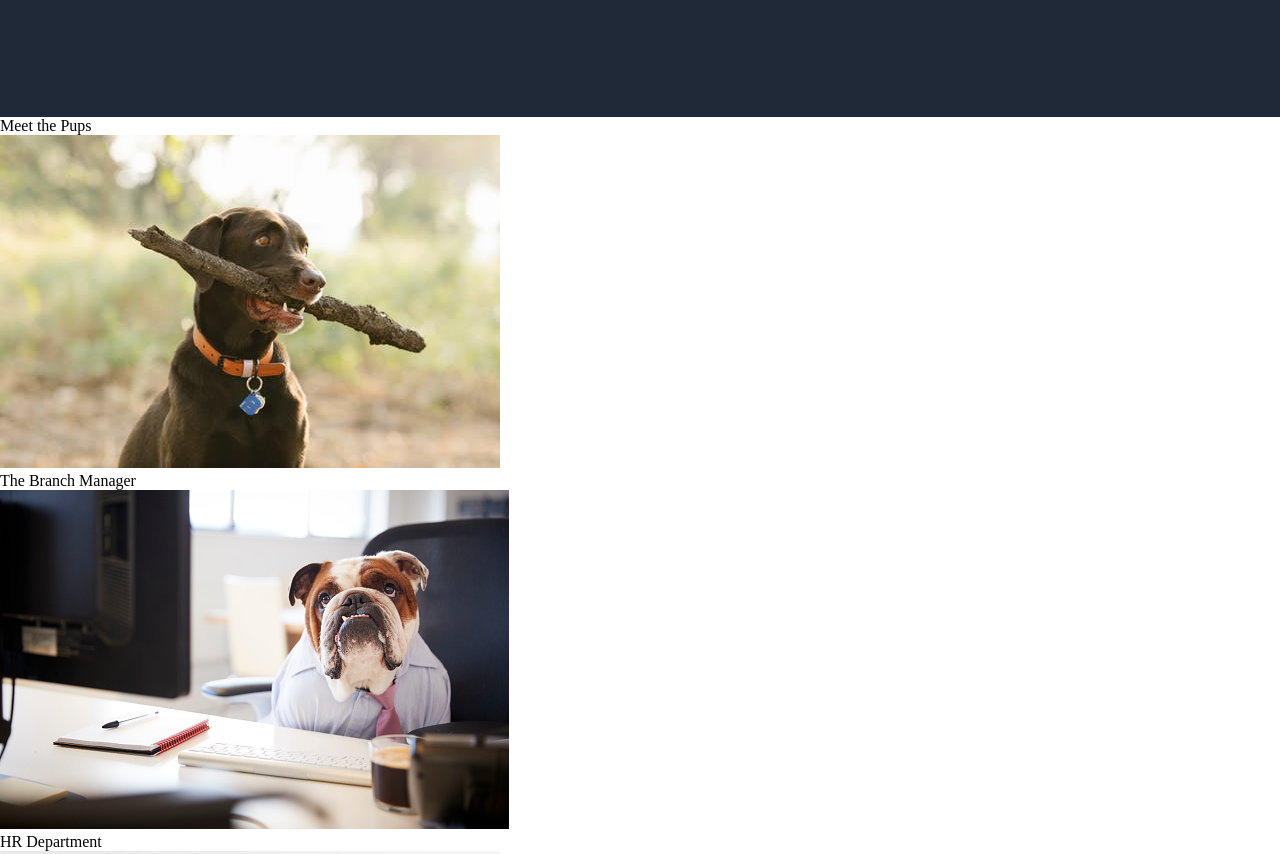
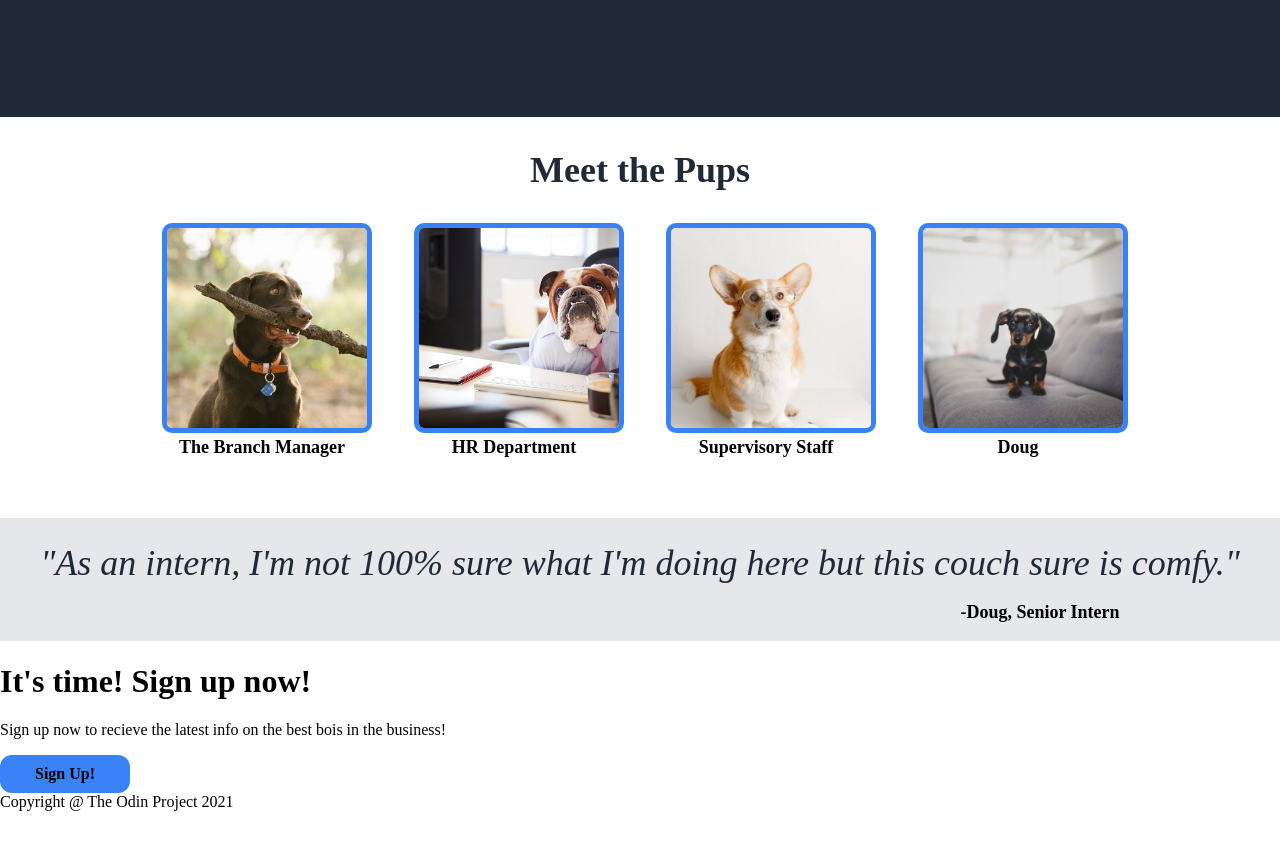
Before and after one commit to fm-jr/landing_page, a plain HTML site: page index.html in a window 1280 px wide. Shown: the part 599-1453 px from the top of the page. After the commit the page ends 1410 px from the top, so only its background shows below. Drawn offline with Linux system fonts and the light colour scheme.

Commit message:
html and css updated, team section completed

```diff
--- a/index.html
+++ b/index.html
@@ -20,11 +20,14 @@
         <div class="container">
             <h1 class="h1">The team you can count on after a ruff day!</h1>
                 <p class="p1">These are some of the goodest bois, creating quality content all dedicated to making human's smile.</p>
-            <div class="button">Sign Up!</div>
+            <a href="" class="button">Sign Up!</a>
         </div>
         <img src="images/office-dog.jpg" alt="tan bulldog with glasses">
     </div>
-    <div class="team">Meet the Pups</div>
+
+    <div class="title">Meet the Pups</div>
+
+    <div class="team">
         <div class="info">
             <img src="images/branch-dog.jpg" alt="dog with branch">
             <div class="text">The Branch Manager</div>
@@ -42,9 +45,10 @@
             <div class="text">Doug</div>
         </div>
     </div>
+
     <div class="quote">
         <h1 class="h2">"As an intern, I'm not 100% sure what I'm doing here but this couch sure is comfy."</h1>
-            <p>-Doug, Senior Intern</p>
+        <p class="p2">-Doug, Senior Intern</p>
     </div>
     <div class="sign-up">
         <h1 class="h3">It's time! Sign up now!</h1>
--- a/style.css
+++ b/style.css
@@ -3,6 +3,9 @@ body {
     flex-direction: column;
     margin: 0;
 }
+
+/* header */
+
 .header {
     display: flex;
     background-color: #1f2937;
@@ -14,6 +17,7 @@ body {
     height: 100px;
     border-radius: 50%;
     margin-right: auto;
+    margin-left: 100px;
 }
 .header-links {
     display: flex;
@@ -22,11 +26,15 @@ body {
     align-items: center;
     font-size: 18px;
     font-weight: bold;
+    margin-right: 100px;
 }
 a {
     text-decoration: none;
     color: #e5e7eb;
 }
+
+/* hero */
+
 .main {
     display: flex;
     justify-content: center;
@@ -65,3 +73,57 @@ a {
     border-radius: 12px;
     font-weight: bold;
 }
+
+/* team */
+
+.title {
+    text-align: center;
+    font-size: 36px;
+    font-weight: bolder;
+    color: #1f2937;
+    margin: 32px 32px;
+}
+.team {
+    display: flex;
+    align-items: center;
+    justify-content: center;
+    gap: 52px;
+    padding-bottom: 60px;
+}
+.info {
+    max-width: 200px;
+}
+.info img {
+    width: 200px;
+    height: 200px;
+    object-fit: cover;
+    border: 5px solid #3882f6;
+    border-radius: 10px;
+}
+.text {
+    text-align: center;
+    font-weight: bold;
+    font-size: 18px;
+}
+
+/* quote */
+
+.quote {
+    display: flex;
+    flex-direction: column;
+    align-items: center;
+    justify-content: center;
+    background-color: #e5e7eb;
+}
+.h2 {
+    font-size: 36px;
+    font-style: italic;
+    font-weight: lighter;
+    color: #1f2937;
+    margin-bottom: 0;
+}
+.p2 {
+    margin-left: 800px;
+    font-size: 18px;
+    font-weight: bold;
+}
```
